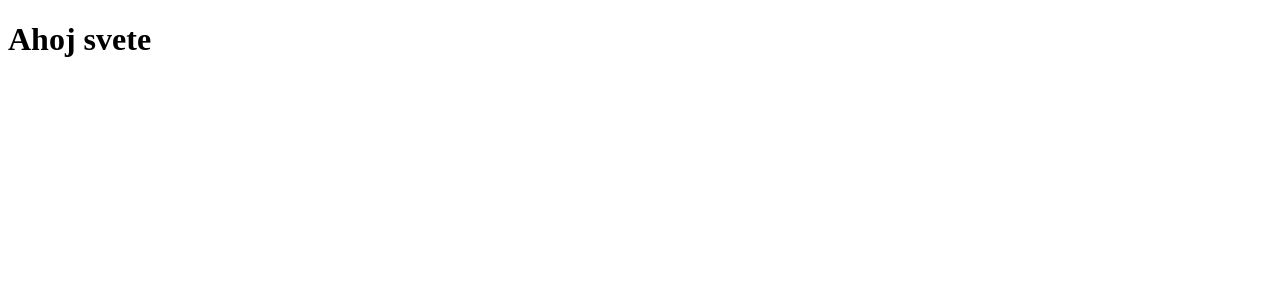
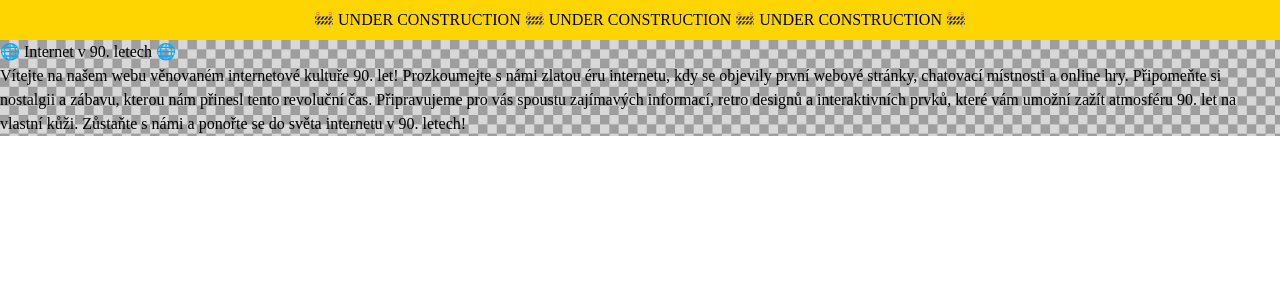
Before and after one commit to daneedev/Hackathon2026, a Vue app: page /web90 in a window 1280 px wide. Shown: the top 300 px of the page. Built offline with nearby package versions, Linux system fonts and the light colour scheme.

Commit message:
feat: add web90s component with background and cursor images

```diff
--- a/src/App.vue
+++ b/src/App.vue
@@ -1,5 +1,8 @@
-<script setup lang="ts"></script>
+<script setup lang="ts">
+import Web90 from './web90s.vue'
+</script>
+
 
 <template>
-  <h1>Ahoj svete</h1>
+  <web90 />
 </template>
--- a/src/main.ts
+++ b/src/main.ts
@@ -1,4 +1,4 @@
 import { createApp } from "vue";
 import App from "./App.vue";
-
+import "./assetts/reset.css"
 createApp(App).mount("#app");
--- /dev/null
+++ b/src/web90s.vue
@@ -0,0 +1,41 @@
+<script>
+</script>
+
+<template>
+    <section class="underConstruction">
+            <p>🚧 UNDER CONSTRUCTION 🚧 UNDER CONSTRUCTION 🚧 UNDER CONSTRUCTION 🚧</p>
+        </section>
+    <main>
+        <article class="welcome">
+            <p>🌐 Internet v 90. letech 🌐</p>
+        </article>
+        <article class="info">
+            <p>Vítejte na našem webu věnovaném internetové kultuře 90. let! Prozkoumejte s námi zlatou éru internetu, kdy se objevily první webové stránky, chatovací místnosti a online hry. Připomeňte si nostalgii a zábavu, kterou nám přinesl tento revoluční čas. Připravujeme pro vás spoustu zajímavých informací, retro designů a interaktivních prvků, které vám umožní zažít atmosféru 90. let na vlastní kůži. Zůstaňte s námi a ponořte se do světa internetu v 90. letech!</p>
+        </article>
+    </main>
+</template>
+
+<style scoped>
+    main {
+        background-image: url(../public/web90-bg.jpg);
+        background-size: cover;
+        background-repeat: repeat;
+        background-size: 300px;
+        cursor: url(../public/cursor90.jpg), auto;
+    }
+    .underConstruction {
+        background-color: hsl(50 100% 50% / var(--tw-bg-opacity, 1));
+        color: black;
+        display: flex;
+        justify-content: center;
+        align-items: center;
+        padding-left: 2rem;
+        padding-right: 2rem;
+        padding-bottom: 0.5rem;
+        padding-top: 0.5rem;
+    }
+
+    .welcome {
+
+    }
+</style>
```
Also changed, not shown: public/cursor90.jpg (added), public/web90-bg.jpg (added).
